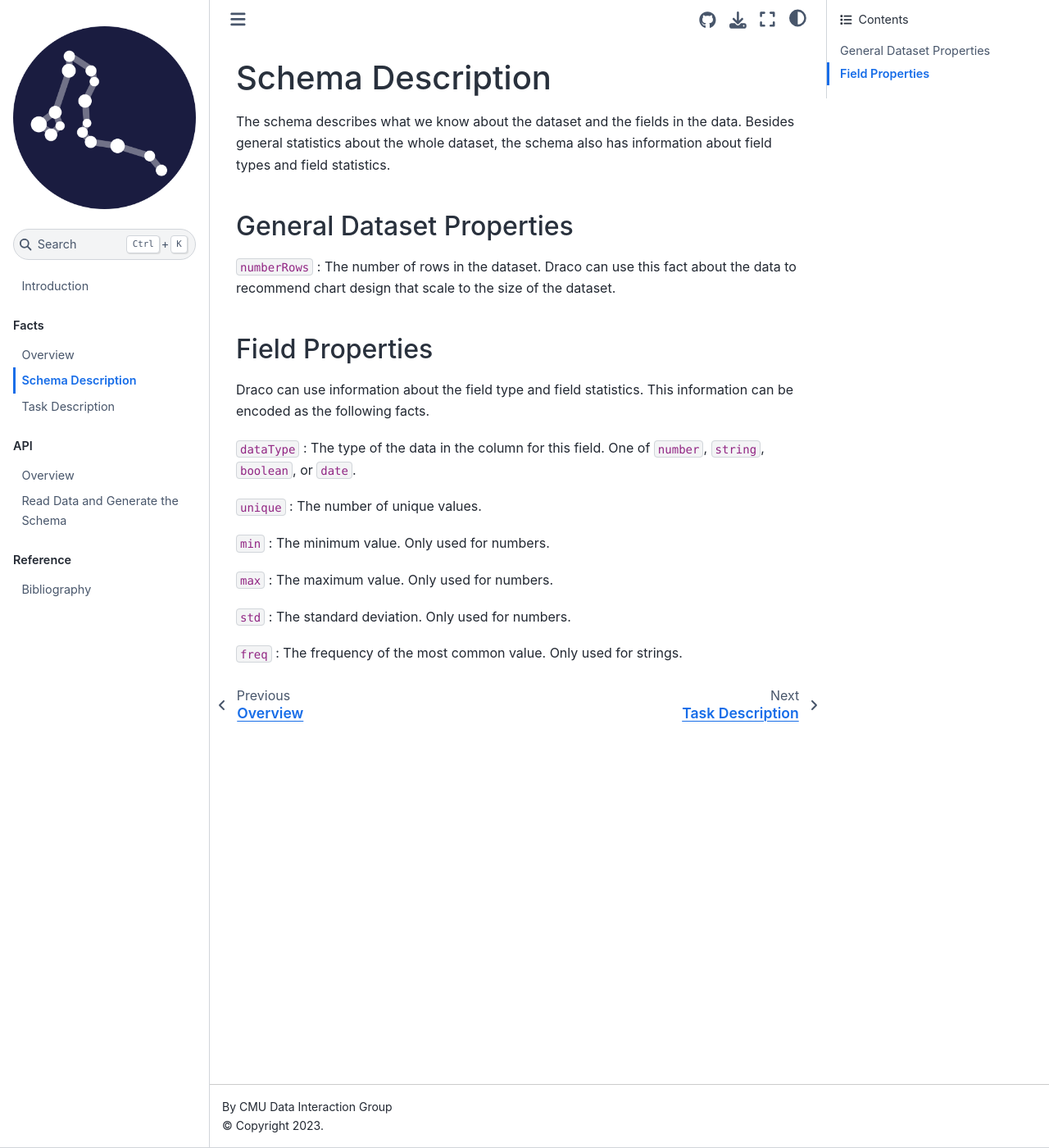
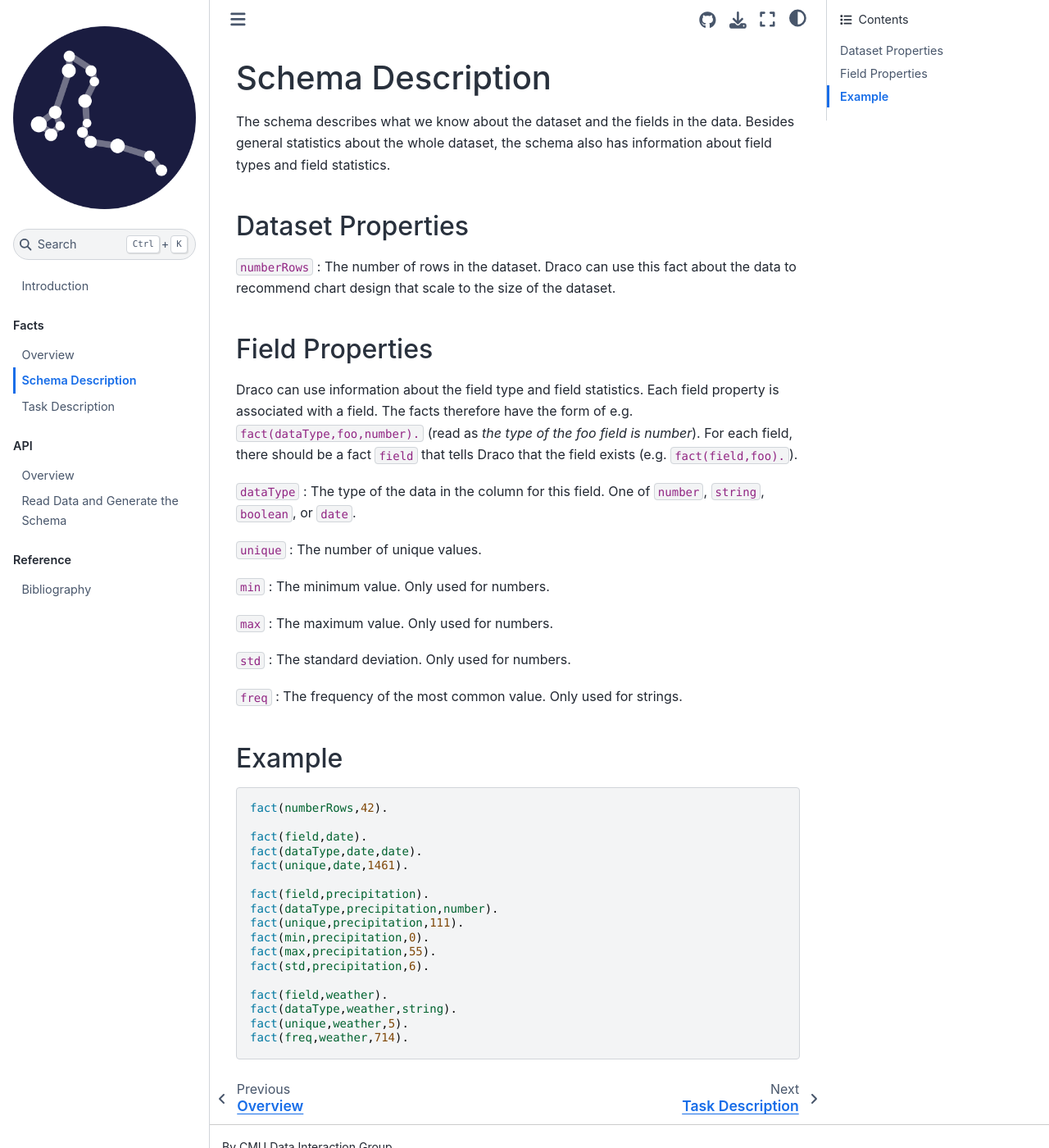
Before and after one commit to cmudig/draco2, a Jupyter Book: the page built from docs/facts/schema.md, in a window 1280 px wide and 1400 px high. Shown: the whole window at 82% size. Built offline with Jupyter Book 1.0.4 settings and Sphinx 7.4.7 and the Sphinx Book theme 1.1.4, drawn with Linux system fonts in a browser that asks for light colours.

Commit message:
docs: add examples to docs

````diff
--- a/docs/facts/schema.md
+++ b/docs/facts/schema.md
@@ -2,14 +2,14 @@
 
 The schema describes what we know about the dataset and the fields in the data. Besides general statistics about the whole dataset, the schema also has information about field types and field statistics.
 
-## General Dataset Properties
+## Dataset Properties
 
 `numberRows`
 : The number of rows in the dataset. Draco can use this fact about the data to recommend chart design that scale to the size of the dataset.
 
 ## Field Properties
 
-Draco can use information about the field type and field statistics. This information can be encoded as the following facts.
+Draco can use information about the field type and field statistics. Each field property is associated with a field. The facts therefore have the form of e.g. `fact(dataType,foo,number).` (read as _the type of the foo field is number_). For each field, there should be a fact `field` that tells Draco that the field exists (e.g. `fact(field,foo).`).
 
 `dataType`
 : The type of the data in the column for this field. One of `number`, `string`, `boolean`, or `date`.
@@ -28,3 +28,25 @@ Draco can use information about the field type and field statistics. This inform
 
 `freq`
 : The frequency of the most common value. Only used for strings.
+
+## Example
+
+```prolog
+fact(numberRows,42).
+
+fact(field,date).
+fact(dataType,date,date).
+fact(unique,date,1461).
+
+fact(field,precipitation).
+fact(dataType,precipitation,number).
+fact(unique,precipitation,111).
+fact(min,precipitation,0).
+fact(max,precipitation,55).
+fact(std,precipitation,6).
+
+fact(field,weather).
+fact(dataType,weather,string).
+fact(unique,weather,5).
+fact(freq,weather,714).
+```
````
Also changed, not shown: docs/bibliography.md (+1 -1 lines), docs/facts/intro.md (+2 -0 lines), docs/facts/task.md (+6 -0 lines), docs/intro.md (+2 -2 lines), docs/references.bib (renamed from docs/bibliography.bib).
